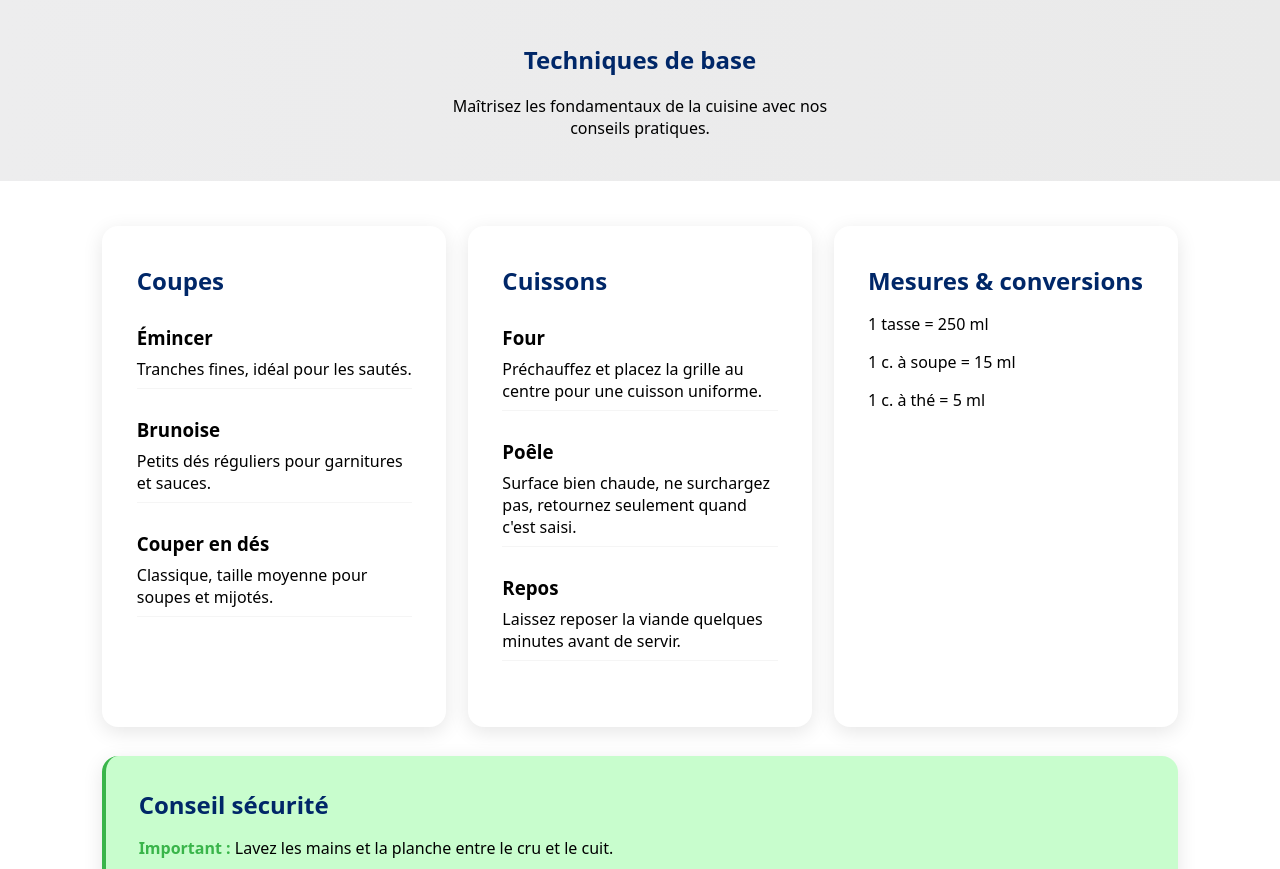
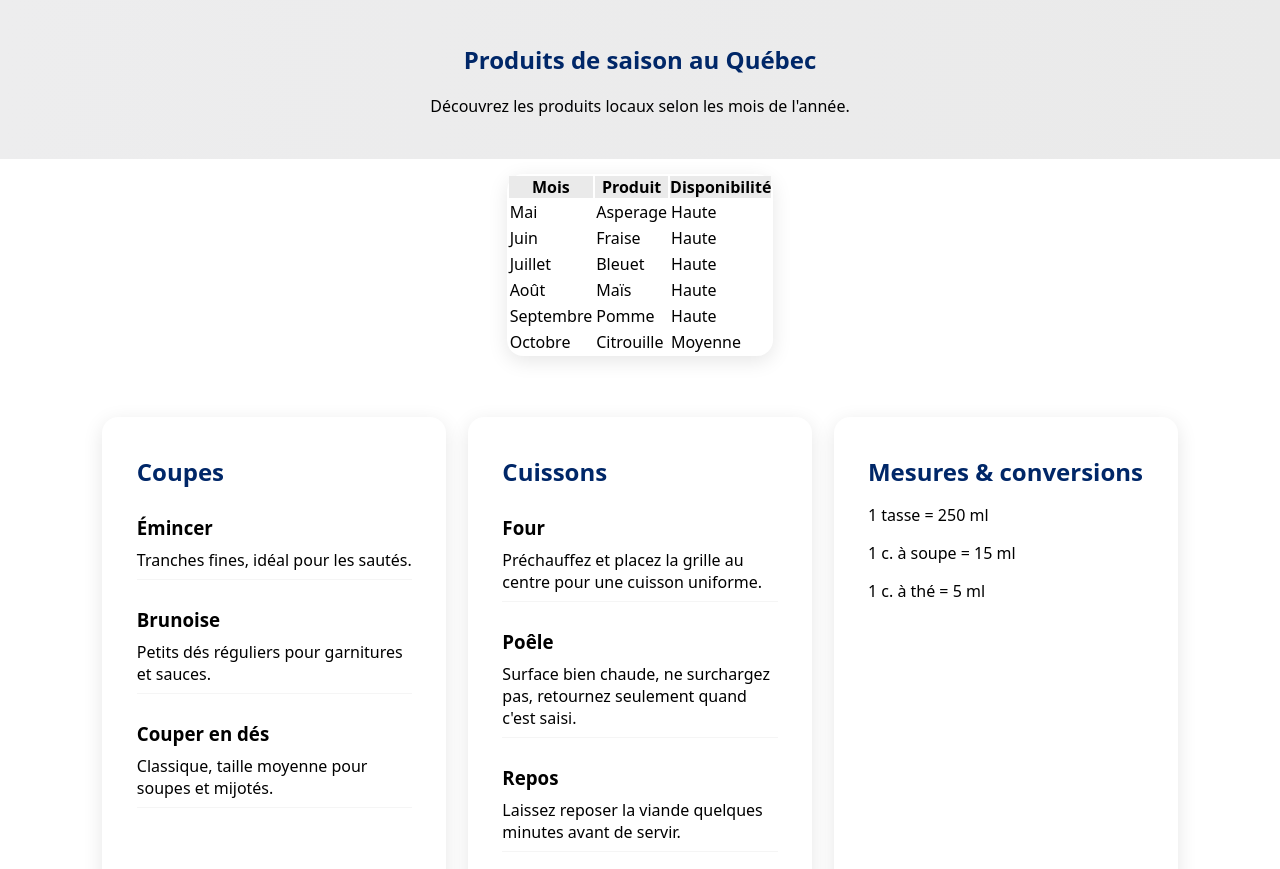
Before and after one commit to Yukio218/interface-web, a plain HTML site: page TP1/pages/saisonnier.html in a window 1280 px wide. Shown: the part 83-952 px from the top of the page. Drawn offline with Linux system fonts and the light colour scheme.

Commit message:
[Sauvegarde]

```diff
--- a/TP1/pages/saisonnier.html
+++ b/TP1/pages/saisonnier.html
@@ -37,18 +37,55 @@
 
     <main>
       <section class="titre-section">
-        <h1>Techniques de base</h1>
-        <p>
-          Maîtrisez les fondamentaux de la cuisine avec nos conseils pratiques.
-        </p>
+        <h1>Produits de saison au Québec</h1>
+        <p>Découvrez les produits locaux selon les mois de l'année.</p>
       </section>
 
       <section class="tableau-section">
-
+        <div class="conteneur-table">
+          <table>
+            <thead>
+              <tr>
+                <th>Mois</th>
+                <th>Produit</th>
+                <th>Disponibilité</th>
+              </tr>
+            </thead>
+            <tbody>
+              <tr>
+                <td>Mai</td>
+                <td>Asperage</td>
+                <td><span class="dispo">Haute</span></td>
+              </tr>
+              <tr>
+                <td>Juin</td>
+                <td>Fraise</td>
+                <td><span class="dispo">Haute</span></td>
+              </tr>
+              <tr>
+                <td>Juillet</td>
+                <td>Bleuet</td>
+                <td><span class="dispo">Haute</span></td>
+              </tr>
+              <tr>
+                <td>Août</td>
+                <td>Maïs</td>
+                <td><span class="dispo">Haute</span></td>
+              </tr>
+              <tr>
+                <td>Septembre</td>
+                <td>Pomme</td>
+                <td><span class="dispo">Haute</span></td>
+              </tr>
+              <tr>
+                <td>Octobre</td>
+                <td>Citrouille</td>
+                <td><span class="dispo-moy">Moyenne</span></td>
+              </tr>
+            </tbody>
+          </table>
+        </div>
       </section>
-
-
-
 
       <section class="carte-section">
         <div class="carte">
--- a/TP1/styles/main.css
+++ b/TP1/styles/main.css
@@ -5,7 +5,9 @@ h2,
 h3,
 h5,
 span,
-sub {
+sub,
+th,
+td {
   font-family: system-ui, -apple-system, BlinkMacSystemFont, 'Segoe UI', Roboto, Oxygen, Ubuntu, Cantarell, 'Open Sans', 'Helvetica Neue', sans-serif;
 }
 
--- a/TP1/styles/saisonnier.css
+++ b/TP1/styles/saisonnier.css
@@ -13,6 +13,33 @@ main {
 h1,
 h2 {
   color: var(--primary-color);
+}
+
+.tableau-section {
+  display: flex;
+  justify-content: center;
+  padding: 0% 20%;
+}
+
+.conteneur-table {
+  box-shadow: 0px 5px 20px rgba(0, 0, 0, 0.1);
+  background-color: var(--background-color);
+  border-radius: 16px;
+  margin: 2% 0px;
+  padding: 0px;
+  overflow-x: hidden scroll;
+}
+
+table {
+
+}
+
+thead {
+    background-color: #eaeaea;
+}
+
+th {
+    padding: 0px;
 }
 
 .carte-section {
@@ -52,20 +79,6 @@ h2 {
   margin: 3% 0px;
 }
 
-.conseil {
-  grid-column: 1 / 4;
-  grid-row: 2 / 3;
-  padding: 3%;
-  margin: 0.8% 0px;
-  border-left: 4.5px solid var(--secondary-color);
-  background-color: #8dfb967a;
-}
-
-.conseil > p > span {
-  color: var(--secondary-color);
-  font-weight: 600;
-}
-
 @media (max-width: 1024px) {
   .carte-section {
     grid-template-columns: repeat(2, minmax(300px, 350px));
@@ -86,4 +99,7 @@ h2 {
 }
 
 @media (max-width: 480px) {
+  table {
+    overflow-x: scroll;
+  }
 }
```
